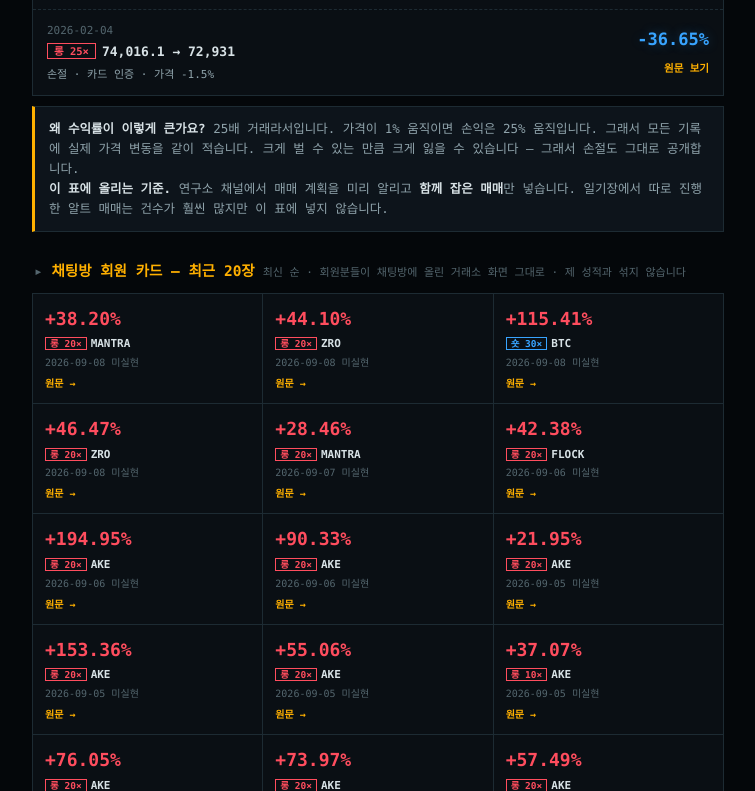
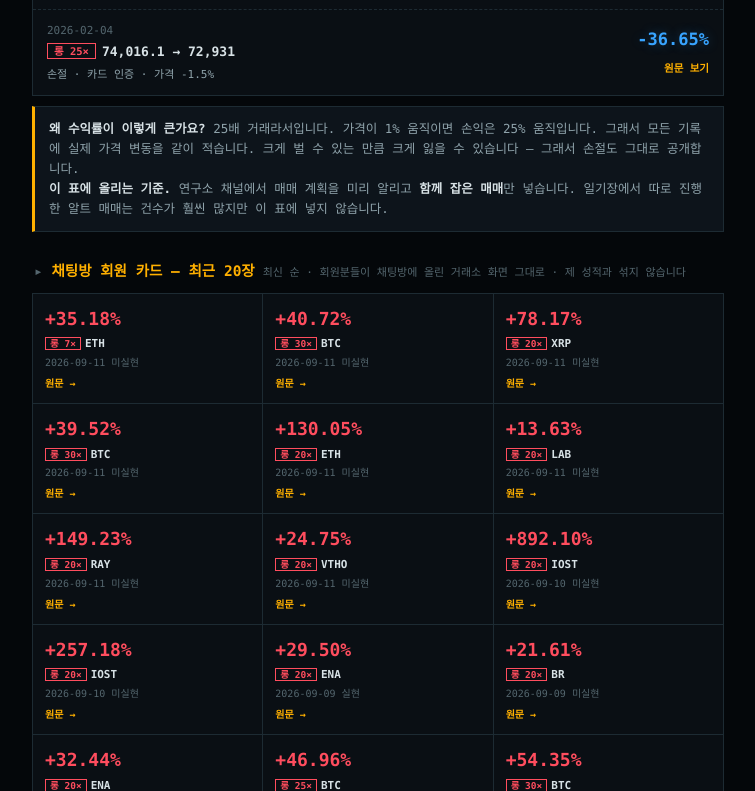
Before and after one commit to chunbae7469-a11y/chunbae-record, a plain HTML site: page index.html in a window 1280 px wide. Shown: the part 2009-2800 px from the top of the page, without its empty margins (262-1017 px from the left). Drawn offline with Linux system fonts and the light colour scheme.

Commit message:
Update live record date and add trav19 chat room member proof cards 20 refreshed (2026-09-08~09-11)ding cards
Updated the live record date from 2026-09-08 to 2026-09-12 and added new trading cards with recent performance data.

```diff
--- a/index.html
+++ b/index.html
@@ -114,7 +114,7 @@ a.cd:hover{background:var(--panel2)}
 
 <div class="top">
   <div class="logo">CHUNBAE <b>BTC</b></div>
-  <div class="live"><i></i>기록 업데이트 2026-09-08</div>
+  <div class="live"><i></i>기록 업데이트 2026-09-12</div>
 </div>
 
 <div class="wrap">
@@ -213,27 +213,26 @@ a.cd:hover{background:var(--panel2)}
 
 <div class="lbl"><h2>채팅방 회원 카드 — 최근 20장</h2><span>최신 순 · 회원분들이 채팅방에 올린 거래소 화면 그대로 · 제 성적과 섞지 않습니다</span></div>
 <div class="cards">
-  <a class="cd" href="https://t.me/chunbae74/44460" target="_blank"><div class="pct num">+38.20%</div><div class="pair"><span class="s side lng">롱 20×</span>MANTRA</div><div class="dt num">2026-09-08 미실현</div><div class="go2">원문 →</div></a>
-  <a class="cd" href="https://t.me/chunbae74/44459" target="_blank"><div class="pct num">+44.10%</div><div class="pair"><span class="s side lng">롱 20×</span>ZRO</div><div class="dt num">2026-09-08 미실현</div><div class="go2">원문 →</div></a>
-  <a class="cd" href="https://t.me/chunbae74/44458" target="_blank"><div class="pct num">+115.41%</div><div class="pair"><span class="s side sht">숏 30×</span>BTC</div><div class="dt num">2026-09-08 미실현</div><div class="go2">원문 →</div></a>
-  <a class="cd" href="https://t.me/chunbae74/44453" target="_blank"><div class="pct num">+46.47%</div><div class="pair"><span class="s side lng">롱 20×</span>ZRO</div><div class="dt num">2026-09-08 미실현</div><div class="go2">원문 →</div></a>
-  <a class="cd" href="https://t.me/chunbae74/44441" target="_blank"><div class="pct num">+28.46%</div><div class="pair"><span class="s side lng">롱 20×</span>MANTRA</div><div class="dt num">2026-09-07 미실현</div><div class="go2">원문 →</div></a>
-  <a class="cd" href="https://t.me/chunbae74/44435" target="_blank"><div class="pct num">+42.38%</div><div class="pair"><span class="s side lng">롱 20×</span>FLOCK</div><div class="dt num">2026-09-06 미실현</div><div class="go2">원문 →</div></a>
-  <a class="cd" href="https://t.me/chunbae74/44426" target="_blank"><div class="pct num">+194.95%</div><div class="pair"><span class="s side lng">롱 20×</span>AKE</div><div class="dt num">2026-09-06 미실현</div><div class="go2">원문 →</div></a>
-  <a class="cd" href="https://t.me/chunbae74/44417" target="_blank"><div class="pct num">+90.33%</div><div class="pair"><span class="s side lng">롱 20×</span>AKE</div><div class="dt num">2026-09-06 미실현</div><div class="go2">원문 →</div></a>
-  <a class="cd" href="https://t.me/chunbae74/44392" target="_blank"><div class="pct num">+21.95%</div><div class="pair"><span class="s side lng">롱 20×</span>AKE</div><div class="dt num">2026-09-05 미실현</div><div class="go2">원문 →</div></a>
-  <a class="cd" href="https://t.me/chunbae74/44389" target="_blank"><div class="pct num">+153.36%</div><div class="pair"><span class="s side lng">롱 20×</span>AKE</div><div class="dt num">2026-09-05 미실현</div><div class="go2">원문 →</div></a>
-  <a class="cd" href="https://t.me/chunbae74/44385" target="_blank"><div class="pct num">+55.06%</div><div class="pair"><span class="s side lng">롱 20×</span>AKE</div><div class="dt num">2026-09-05 미실현</div><div class="go2">원문 →</div></a>
-  <a class="cd" href="https://t.me/chunbae74/44380" target="_blank"><div class="pct num">+37.07%</div><div class="pair"><span class="s side lng">롱 10×</span>AKE</div><div class="dt num">2026-09-05 미실현</div><div class="go2">원문 →</div></a>
-  <a class="cd" href="https://t.me/chunbae74/44372" target="_blank"><div class="pct num">+76.05%</div><div class="pair"><span class="s side lng">롱 20×</span>AKE</div><div class="dt num">2026-09-05 미실현</div><div class="go2">원문 →</div></a>
-  <a class="cd" href="https://t.me/chunbae74/44369" target="_blank"><div class="pct num">+73.97%</div><div class="pair"><span class="s side lng">롱 20×</span>AKE</div><div class="dt num">2026-09-05 미실현</div><div class="go2">원문 →</div></a>
-  <a class="cd" href="https://t.me/chunbae74/44333" target="_blank"><div class="pct num">+57.49%</div><div class="pair"><span class="s side lng">롱 20×</span>AKE</div><div class="dt num">2026-09-05 미실현</div><div class="go2">원문 →</div></a>
-  <a class="cd" href="https://t.me/chunbae74/44332" target="_blank"><div class="pct num">+60.26%</div><div class="pair"><span class="s side lng">롱 20×</span>EDGE</div><div class="dt num">2026-09-05 미실현</div><div class="go2">원문 →</div></a>
-  <a class="cd" href="https://t.me/chunbae74/44326" target="_blank"><div class="pct num">+20.13%</div><div class="pair"><span class="s side lng">롱 20×</span>ONG</div><div class="dt num">2026-09-04 미실현</div><div class="go2">원문 →</div></a>
-  <a class="cd" href="https://t.me/chunbae74/44320" target="_blank"><div class="pct num">+321.28%</div><div class="pair"><span class="s side lng">롱 10×</span>AKE</div><div class="dt num">2026-09-04 미실현</div><div class="go2">원문 →</div></a>
-  <a class="cd" href="https://t.me/chunbae74/44319" target="_blank"><div class="pct num">+21.27%</div><div class="pair"><span class="s side lng">롱 20×</span>ONG</div><div class="dt num">2026-09-04 미실현</div><div class="go2">원문 →</div></a>
-  <a class="cd" href="https://t.me/chunbae74/44266" target="_blank"><div class="pct num">+72.06%</div><div class="pair"><span class="s side lng">롱 20×</span>EDGEX</div><div class="dt num">2026-09-04 미실현</div><div class="go2">원문 →</div></a>
-  <a class="cd more" href="https://t.me/chunbae74" target="_blank">+ 3,659장+ 전부 보기<small>채팅방 미디어 탭</small></a>
+  <a class="cd" href="https://t.me/chunbae74/44708" target="_blank"><div class="pct num">+35.18%</div><div class="pair"><span class="s side lng">롱 7×</span>ETH</div><div class="dt num">2026-09-11 미실현</div><div class="go2">원문 →</div></a>
+  <a class="cd" href="https://t.me/chunbae74/44707" target="_blank"><div class="pct num">+40.72%</div><div class="pair"><span class="s side lng">롱 30×</span>BTC</div><div class="dt num">2026-09-11 미실현</div><div class="go2">원문 →</div></a>
+  <a class="cd" href="https://t.me/chunbae74/44701" target="_blank"><div class="pct num">+78.17%</div><div class="pair"><span class="s side lng">롱 20×</span>XRP</div><div class="dt num">2026-09-11 미실현</div><div class="go2">원문 →</div></a>
+  <a class="cd" href="https://t.me/chunbae74/44700" target="_blank"><div class="pct num">+39.52%</div><div class="pair"><span class="s side lng">롱 30×</span>BTC</div><div class="dt num">2026-09-11 미실현</div><div class="go2">원문 →</div></a>
+  <a class="cd" href="https://t.me/chunbae74/44699" target="_blank"><div class="pct num">+130.05%</div><div class="pair"><span class="s side lng">롱 20×</span>ETH</div><div class="dt num">2026-09-11 미실현</div><div class="go2">원문 →</div></a>
+  <a class="cd" href="https://t.me/chunbae74/44689" target="_blank"><div class="pct num">+13.63%</div><div class="pair"><span class="s side lng">롱 20×</span>LAB</div><div class="dt num">2026-09-11 미실현</div><div class="go2">원문 →</div></a>
+  <a class="cd" href="https://t.me/chunbae74/44682" target="_blank"><div class="pct num">+149.23%</div><div class="pair"><span class="s side lng">롱 20×</span>RAY</div><div class="dt num">2026-09-11 미실현</div><div class="go2">원문 →</div></a>
+  <a class="cd" href="https://t.me/chunbae74/44666" target="_blank"><div class="pct num">+24.75%</div><div class="pair"><span class="s side lng">롱 20×</span>VTHO</div><div class="dt num">2026-09-11 미실현</div><div class="go2">원문 →</div></a>
+  <a class="cd" href="https://t.me/chunbae74/44624" target="_blank"><div class="pct num">+892.10%</div><div class="pair"><span class="s side lng">롱 20×</span>IOST</div><div class="dt num">2026-09-10 미실현</div><div class="go2">원문 →</div></a>
+  <a class="cd" href="https://t.me/chunbae74/44600" target="_blank"><div class="pct num">+257.18%</div><div class="pair"><span class="s side lng">롱 20×</span>IOST</div><div class="dt num">2026-09-10 미실현</div><div class="go2">원문 →</div></a>
+  <a class="cd" href="https://t.me/chunbae74/44574" target="_blank"><div class="pct num">+29.50%</div><div class="pair"><span class="s side lng">롱 20×</span>ENA</div><div class="dt num">2026-09-09 실현</div><div class="go2">원문 →</div></a>
+  <a class="cd" href="https://t.me/chunbae74/44553" target="_blank"><div class="pct num">+21.61%</div><div class="pair"><span class="s side lng">롱 20×</span>BR</div><div class="dt num">2026-09-09 미실현</div><div class="go2">원문 →</div></a>
+  <a class="cd" href="https://t.me/chunbae74/44552" target="_blank"><div class="pct num">+32.44%</div><div class="pair"><span class="s side lng">롱 20×</span>ENA</div><div class="dt num">2026-09-09 미실현</div><div class="go2">원문 →</div></a>
+  <a class="cd" href="https://t.me/chunbae74/44541" target="_blank"><div class="pct num">+46.96%</div><div class="pair"><span class="s side lng">롱 25×</span>BTC</div><div class="dt num">2026-09-09 실현</div><div class="go2">원문 →</div></a>
+  <a class="cd" href="https://t.me/chunbae74/44538" target="_blank"><div class="pct num">+54.35%</div><div class="pair"><span class="s side lng">롱 30×</span>BTC</div><div class="dt num">2026-09-09 미실현</div><div class="go2">원문 →</div></a>
+  <a class="cd" href="https://t.me/chunbae74/44524" target="_blank"><div class="pct num">+80.36%</div><div class="pair"><span class="s side lng">롱 20×</span>EPIC</div><div class="dt num">2026-09-09 미실현</div><div class="go2">원문 →</div></a>
+  <a class="cd" href="https://t.me/chunbae74/44518" target="_blank"><div class="pct num">+36.60%</div><div class="pair"><span class="s side lng">롱 20×</span>FORM</div><div class="dt num">2026-09-09 미실현</div><div class="go2">원문 →</div></a>
+  <a class="cd" href="https://t.me/chunbae74/44496" target="_blank"><div class="pct num">+375.22%</div><div class="pair"><span class="s side lng">롱 20×</span>FLOCK</div><div class="dt num">2026-09-08 미실현</div><div class="go2">원문 →</div></a>
+  <a class="cd" href="https://t.me/chunbae74/44484" target="_blank"><div class="pct num">+122.95%</div><div class="pair"><span class="s side lng">롱 20×</span>SOPH</div><div class="dt num">2026-09-08 미실현</div><div class="go2">원문 →</div></a>
+  <a class="cd" href="https://t.me/chunbae74/44472" target="_blank"><div class="pct num">+121.63%</div><div class="pair"><span class="s side lng">롱 20×</span>SOPH</div><div class="dt num">2026-09-08 미실현</div><div class="go2">원문 →</div></a>
 </div>
 <div class="band" style="border-left-color:var(--gray)"><b>'미실현'이라고 적힌 카드는 청산 전 화면입니다.</b> 거래소가 미실현으로 표기한 것은 그대로 미실현이라고 적었습니다.
 <b>이 카드들은 회원분들이 채팅방에 올린 것입니다.</b> 카드가 대부분 플러스인 것은 <b>수익이 난 순간에 찍어 올린 것이 많기 때문</b>이라, 제 승률 계산에는 넣지 않습니다. 손절까지 포함한 성적은 <b>공식 청산 보고</b>에서 보세요.</div>
```
